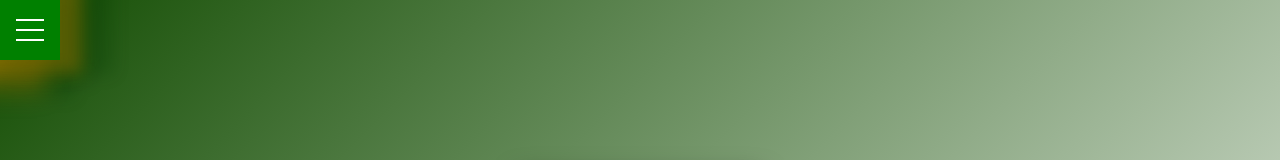
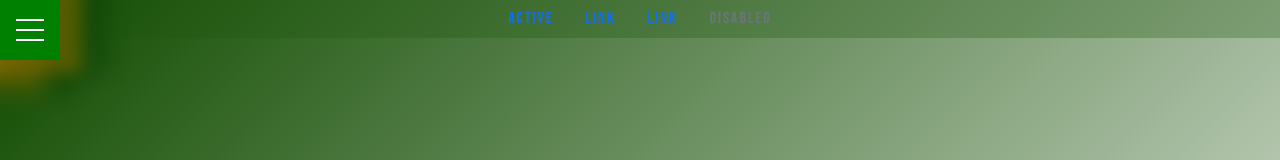
Before and after one commit to ThomasA64/PortfolioTA, a React (Create React App) app: page / in a window 1280 px wide. Shown: the top 160 px of the page. Built offline with nearby package versions, Linux system fonts and the light colour scheme; grey boxes are pictures that could not be loaded; a web font is replaced by a local one.

Commit message:
added react-bootstrap Navbar component

```diff
--- a/package.json
+++ b/package.json
@@ -6,7 +6,9 @@
     "@testing-library/jest-dom": "^5.11.9",
     "@testing-library/react": "^11.2.5",
     "@testing-library/user-event": "^12.8.1",
+    "bootstrap": "^4.6.0",
     "react": "^17.0.1",
+    "react-bootstrap": "^1.5.2",
     "react-dom": "^17.0.1",
     "react-router-dom": "^5.2.0",
     "react-scripts": "4.0.3",
--- a/src/App.js
+++ b/src/App.js
@@ -4,18 +4,20 @@ import { BrowserRouter, Route, Switch } from "react-router-dom";
 import Home from "./components/Home";
 import Menu from "./components/Menu";
 import Cards from "./components/Cards";
+import NavBar from "./components/NavBar";
 
 //Styles:
 import "./styles/menu.css";
 import "./styles/styles.css";
 import "./styles/animations.css";
 import "./styles/cards.css";
+import "./styles/nav.css";
 
 function App() {
   return (
     <BrowserRouter>
       <Menu />
-
+      <NavBar />
       <Switch>
         <Route
           path="/"
--- /dev/null
+++ b/src/components/NavBar.js
@@ -0,0 +1,27 @@
+import React from "react";
+import Nav from "react-bootstrap/Nav";
+
+export default function NavBar() {
+  return (
+    <Nav
+      className="justify-content-center"
+      activeKey="/home"
+      onSelect={(selectedKey) => alert(`selected ${selectedKey}`)}
+    >
+      <Nav.Item>
+        <Nav.Link href="/home">Active</Nav.Link>
+      </Nav.Item>
+      <Nav.Item>
+        <Nav.Link eventKey="link-1">Link</Nav.Link>
+      </Nav.Item>
+      <Nav.Item>
+        <Nav.Link eventKey="link-2">Link</Nav.Link>
+      </Nav.Item>
+      <Nav.Item>
+        <Nav.Link eventKey="disabled" disabled>
+          Disabled
+        </Nav.Link>
+      </Nav.Item>
+    </Nav>
+  );
+}
```
Also changed, not shown: src/styles/nav.css (added), 1 other file (tests, documents, lock files or other folders).
